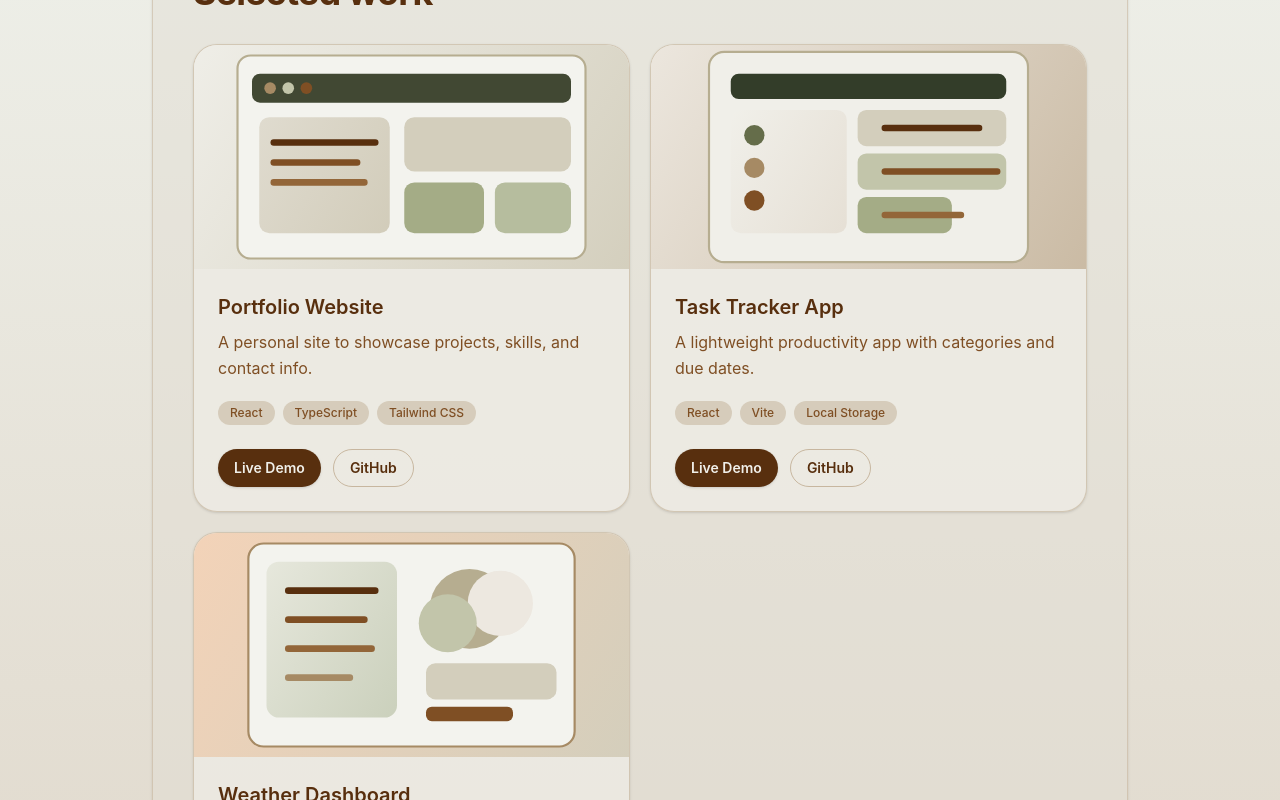
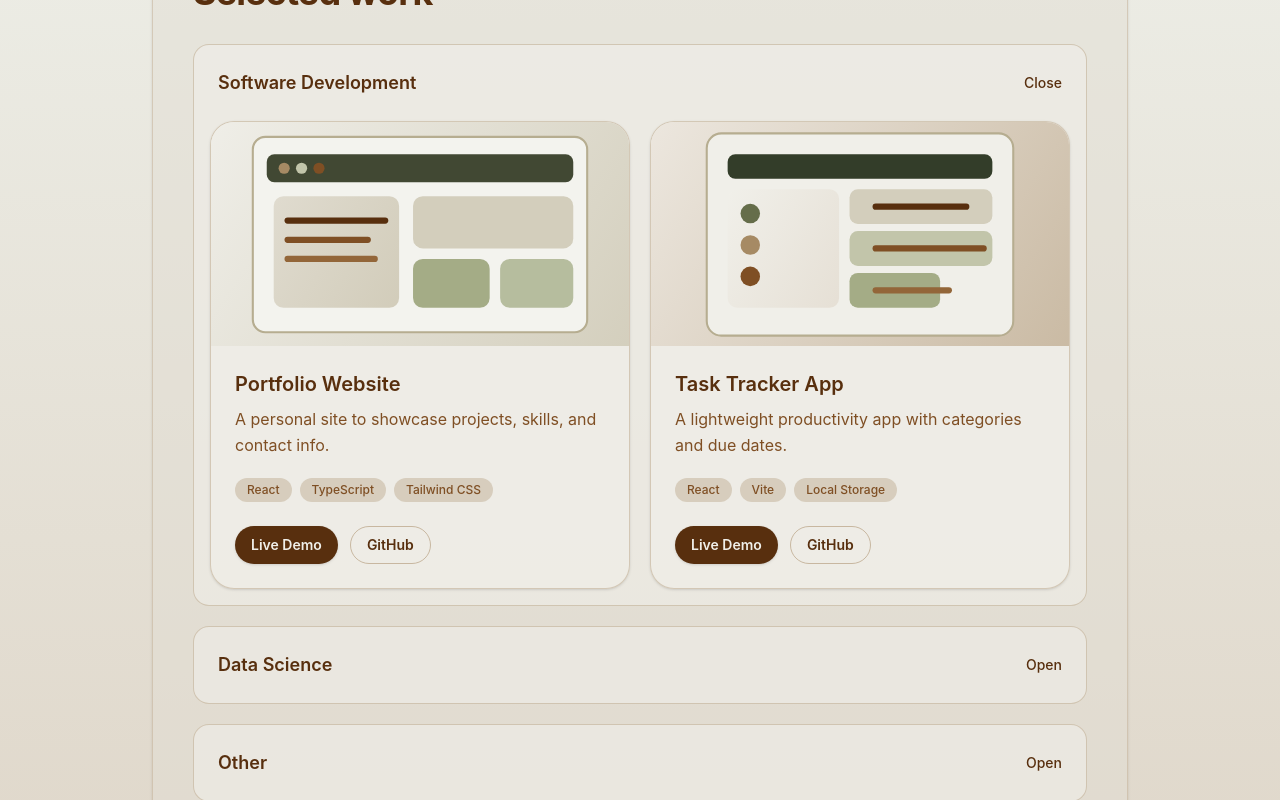
Before and after one commit to jamesharrison2005/portfolio, a React (Vite) app: page / in a window 1280 px wide. Shown: the part 1420-2220 px from the top of the page. Built offline with nearby package versions, Linux system fonts and the light colour scheme.

Commit message:
added multiple sections for each project catergory

```diff
--- a/src/components/sections/Projects.tsx
+++ b/src/components/sections/Projects.tsx
@@ -1,8 +1,29 @@
+import { useState } from 'react';
 import { projects } from '../../data/projects';
+import type { ProjectCategory } from '../../types/project';
 import ProjectCard from '../ui/ProjectCard';
 import ScrollReveal from '../ui/ScrollReveal';
 
 function Projects() {
+  const [openSections, setOpenSections] = useState<Record<ProjectCategory, boolean>>({
+    'software-development': true,
+    'data-science': false,
+    other: false,
+  });
+
+  const sections: Array<{ key: ProjectCategory; title: string }> = [
+    { key: 'software-development', title: 'Software Development' },
+    { key: 'data-science', title: 'Data Science' },
+    { key: 'other', title: 'Other' },
+  ];
+
+  const toggleSection = (key: ProjectCategory) => {
+    setOpenSections((prev) => ({
+      ...prev,
+      [key]: !prev[key],
+    }));
+  };
+
   return (
     <section id="projects" className="rounded-3xl border border-camel-600/40 bg-khaki-beige-800/50 p-6 shadow-sm sm:p-8 dark:border-ebony-600 dark:bg-charcoal-brown-300/80 md:p-10">
       <ScrollReveal>
@@ -12,10 +33,43 @@ function Projects() {
         <h2 className="mb-8 text-3xl font-bold tracking-tight text-dark-walnut-500 sm:text-4xl dark:text-khaki-beige-900">
           Selected work
         </h2>
-        <div className="grid gap-5 sm:grid-cols-2">
-          {projects.map((project) => (
-            <ProjectCard key={project.title} project={project} />
-          ))}
+        <div className="space-y-5">
+          {sections.map((section) => {
+            const sectionProjects = projects.filter((project) => project.category === section.key);
+            const isOpen = openSections[section.key];
+
+            return (
+              <div
+                key={section.key}
+                className="rounded-2xl border border-camel-600/50 bg-khaki-beige-900/60 p-4 dark:border-ebony-600 dark:bg-charcoal-brown-200/80"
+              >
+                <button
+                  type="button"
+                  onClick={() => toggleSection(section.key)}
+                  aria-expanded={isOpen}
+                  aria-controls={`projects-${section.key}`}
+                  className="flex w-full items-center justify-between rounded-xl px-2 py-2 text-left text-lg font-semibold text-dark-walnut-500 transition hover:bg-camel-700/30 dark:text-khaki-beige-900 dark:hover:bg-ebony-500/60"
+                >
+                  <span>{section.title}</span>
+                  <span className="text-sm font-medium">{isOpen ? 'Close' : 'Open'}</span>
+                </button>
+
+                {isOpen ? (
+                  <div id={`projects-${section.key}`} className="mt-4 grid gap-5 sm:grid-cols-2">
+                    {sectionProjects.length > 0 ? (
+                      sectionProjects.map((project) => (
+                        <ProjectCard key={project.title} project={project} />
+                      ))
+                    ) : (
+                      <p className="rounded-xl border border-dashed border-camel-600/60 p-4 text-sm text-saddle-brown-500 dark:border-ebony-600 dark:text-camel-900">
+                        No projects added here yet.
+                      </p>
+                    )}
+                  </div>
+                ) : null}
+              </div>
+            );
+          })}
         </div>
       </ScrollReveal>
     </section>
--- a/src/data/projects.ts
+++ b/src/data/projects.ts
@@ -5,6 +5,7 @@ import weatherPreview from '../assets/project-weather.svg';
 
 export const projects: Project[] = [
   {
+    category: 'software-development',
     image: portfolioPreview,
     title: 'Portfolio Website',
     description: 'A personal site to showcase projects, skills, and contact info.',
@@ -13,6 +14,7 @@ export const projects: Project[] = [
     liveUrl: 'https://your-portfolio.example.com',
   },
   {
+    category: 'software-development',
     image: taskTrackerPreview,
     title: 'Task Tracker App',
     description: 'A lightweight productivity app with categories and due dates.',
@@ -21,6 +23,7 @@ export const projects: Project[] = [
     liveUrl: 'https://your-task-tracker.example.com',
   },
   {
+    category: 'data-science',
     image: weatherPreview,
     title: 'Weather Dashboard',
     description: 'A weather app with search history and 5-day forecasts.',
--- a/src/types/project.ts
+++ b/src/types/project.ts
@@ -1,4 +1,7 @@
+export type ProjectCategory = 'software-development' | 'data-science' | 'other';
+
 export type Project = {
+  category: ProjectCategory;
   image: string;
   title: string;
   description: string;
```
Also changed, not shown: 4 other files (tests, documents, lock files or other folders).
